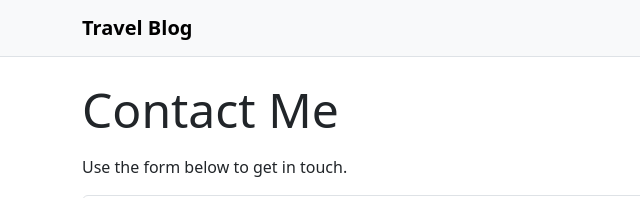
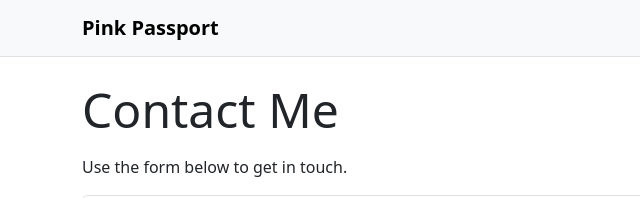
Before and after one commit to milliemangion/Website-Development-Task-2, a plain HTML site: page contact.html in a window 1280 px wide. Shown: the top 198 px of the page, 0-640 px from the left. Drawn offline with nearby package versions, Linux system fonts and the light colour scheme.

Commit message:
Add 'pink passport' to all pages

```diff
--- a/contact.html
+++ b/contact.html
@@ -19,7 +19,7 @@
   <header>
     <nav class="navbar navbar-expand-lg navbar-light bg-light border-bottom">
       <div class="container">
-        <a class="navbar-brand fw-semibold" href="index.html">Travel Blog</a>
+        <a class="navbar-brand fw-semibold" href="index.html">Pink Passport</a>
 
         <button class="navbar-toggler" type="button" data-bs-toggle="collapse" data-bs-target="#mainNav"
         aria-controls="mainNav" aria-expanded="false" aria-label="Toggle navigation">
```
Also changed, not shown: destination-amsterdam.html (+1 -1 lines), destinations.html (+1 -1 lines), favourites.html (+1 -1 lines), quiz.html (+1 -1 lines).
